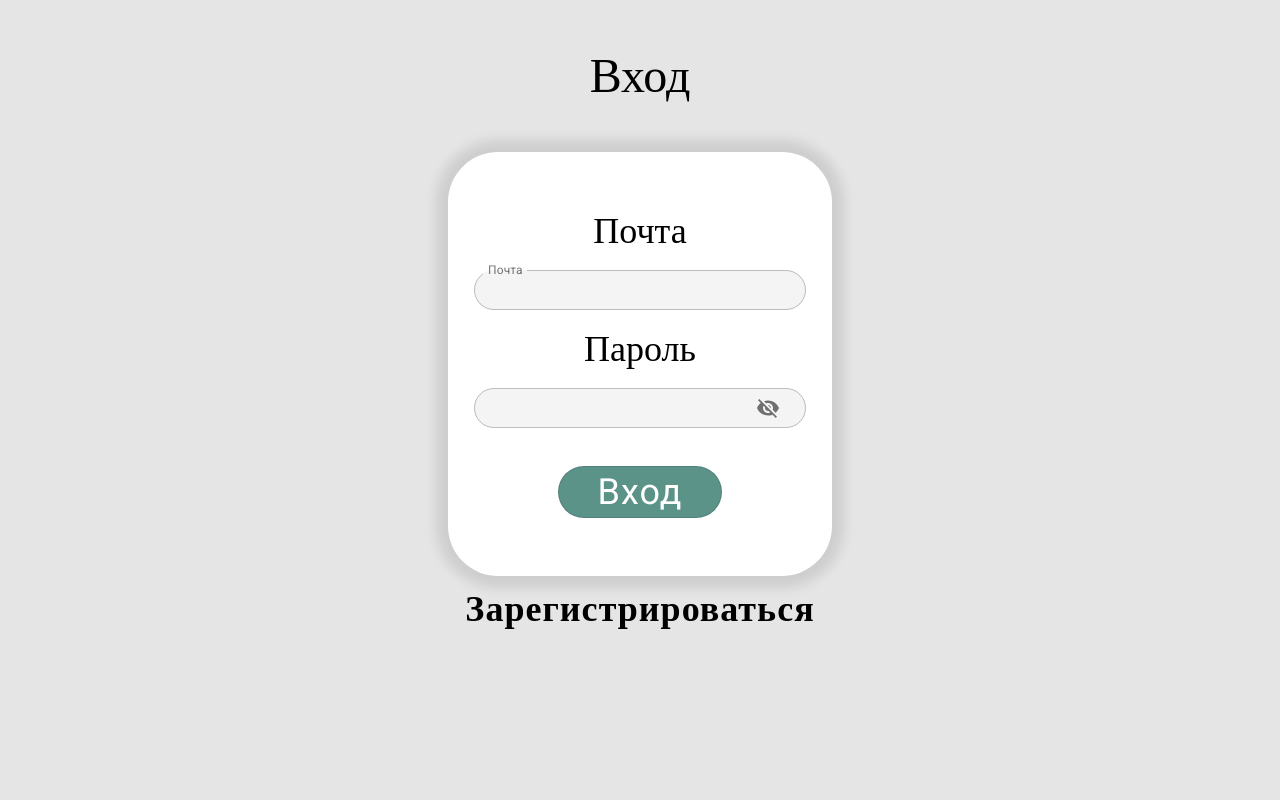
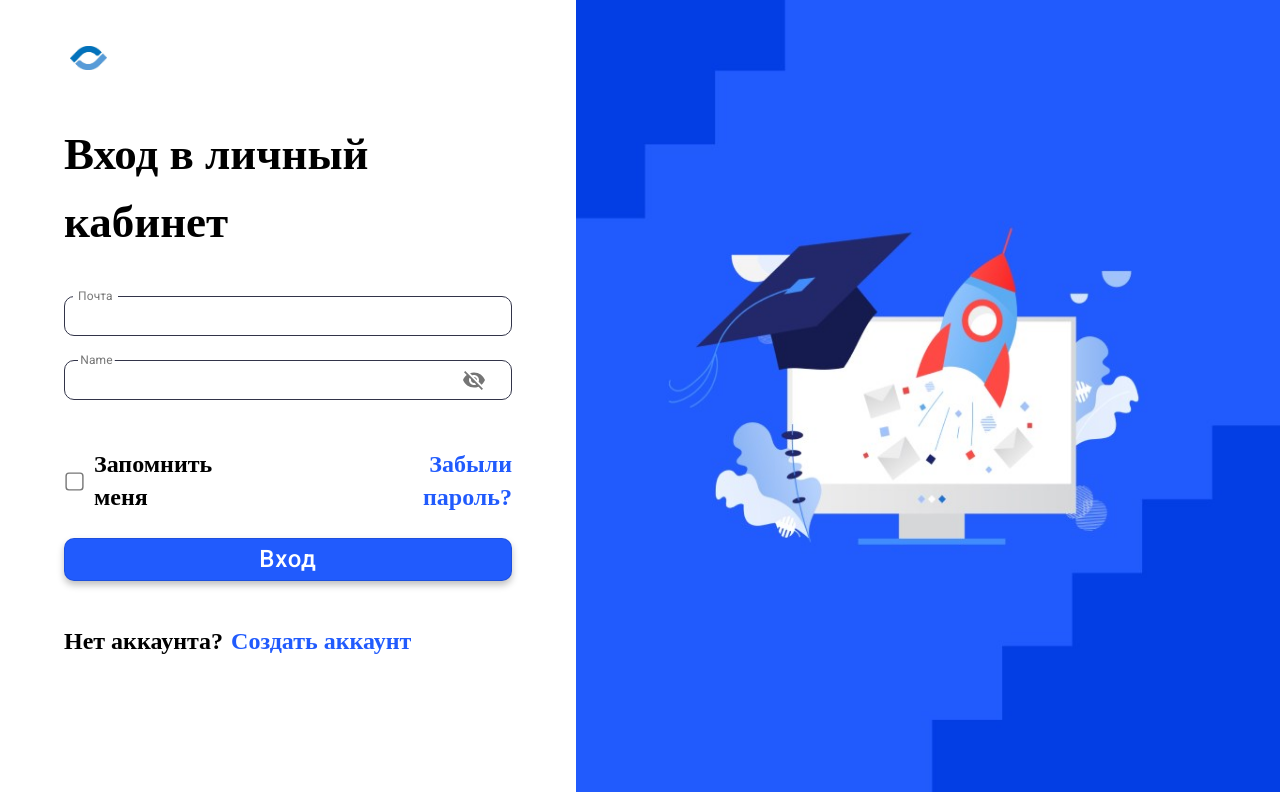
Before and after one commit to FirstCommandProject/frontend, a React (Create React App) app: page /login in a window 1280 px wide. Built offline with nearby package versions, Linux system fonts and the light colour scheme; a small style sheet from the web is missing.

Commit message:
changed signIn by design

```diff
--- a/package.json
+++ b/package.json
@@ -3,6 +3,7 @@
   "version": "0.1.0",
   "private": true,
   "dependencies": {
+    "@font/nunito": "^1.0.3",
     "@material-ui/core": "^4.11.3",
     "@material-ui/icons": "^4.11.2",
     "@material-ui/lab": "^4.0.0-alpha.57",
--- a/src/Component/Header/Header.css
+++ b/src/Component/Header/Header.css
@@ -28,7 +28,6 @@
     display: block;
     height: 100%;
     text-align: center;
-    vertical-align: center;
     text-decoration: none;
     color: white;
     padding-top: 2%;
--- a/src/Component/LoginPage/SignIn.js
+++ b/src/Component/LoginPage/SignIn.js
@@ -4,6 +4,8 @@ import axios from "axios";
 import { TextField, Button, Snackbar } from "@material-ui/core";
 import MuiAlert from "@material-ui/lab/Alert";
 import PasswordInput from "../PasswordInput/PasswordInput";
+import ourLogo from '../../Source/images/NewLogo.jpg';
+import rigthImage from '../../Source/images/signInImage.jpg';
 import "./SignIn.scss";
 
 function Alert(props) {
@@ -64,12 +66,19 @@ const SignIn = () => {
   let checkDisabled = !email.match(regexpEmail);
 
   return (
-    <div className="body">
-      <h2 className="header-text">Вход</h2>
-      <div className="main">
+    <div className='all'>
+      <div className="left">
+        <div className="image-header">
+          <Link to='/' >
+            <img
+                className="our-icon"
+                src={ourLogo}
+                alt="logo"/>
+          </Link>
+        </div>
+        <h2 className="header-text">Вход в личный кабинет</h2>
         <div className="sign-in">
           <div className="input-fields">
-            <p className="input-text">Почта</p>
             <TextField
               label="Почта"
               className="input"
@@ -83,11 +92,17 @@ const SignIn = () => {
             />
           </div>
           <div className="input-fields">
-            <p className="input-text">Пароль</p>
             <PasswordInput
               value={password}
               setValue={setPassword}
             />
+          </div>
+          <div className='memory'>
+            <input type="checkbox" className='checkbox'/>
+            <p className='left-text-checkbox'>Запомнить меня</p>
+            <Link to="/sign/in">
+              Забыли пароль?
+            </Link>
           </div>
           <div className="login">
             <Button
@@ -100,10 +115,10 @@ const SignIn = () => {
             </Button>
           </div>
         </div>
-      </div>
         <div className="buttons">
-        <Link to="/registration">
-          <Button className="text">Зарегистрироваться</Button>
+          <p>Нет аккаунта?</p>
+          <Link to="/sign/in">
+            Создать аккаунт
           </Link>
         </div>
         <Snackbar
@@ -118,6 +133,12 @@ const SignIn = () => {
           <Alert severity={alert}>{errorText}</Alert>
         </Snackbar>
       </div>
+      <div className='rigth'>
+        <img
+          src={rigthImage}
+          alt="rigth"/>
+      </div>
+    </div>
   );
 };
 
--- a/src/Component/LoginPage/SignIn.scss
+++ b/src/Component/LoginPage/SignIn.scss
@@ -1,54 +1,59 @@
+.all {
+  display: flex;
+  width: 100vw;
 
-.body {
-  max-width: 100vw;
+  .rigth {
+    width: 55%;
+    img {
+      width: 100%;
+      height: 99vh;
+      margin: 0;
+      padding: 0;
+    }
+  }
+
+  .left {
+    width: 35%;
+    margin: 0 5%;
+    margin-top: 5vh;
     display: flex;
     flex-direction: column;
-  align-items: center;
-  margin-bottom: 10vh;
-  background-color: #E5E5E5;
+    background-color: #FFFFFF;
+
+    .image-header {
+      width: 40px;
+      height: 40px;
+    }
 
     .header-text {
-    font-family: 'Poppins';
-    font-size: 48px;
+      display: flex;
       font-style: normal;
-    font-weight: 400;
-    line-height: 72px;
-    text-align: center;
+      font-weight: bold;
+      font-size: 45px;
+      line-height: 68px;
+      margin-bottom: 2vh;
+      margin-top: 5vh;
     }
 
-  .main {
-    width: 30%;
-    background: #FFFFFF;
-    box-shadow: 0px 0px 12px 12px rgba(0, 0, 0, 0.1);
-    border-radius: 50px;
-
     .sign-in {
-      width: 30vw;
+      width: 100%;
       padding-bottom: 2.5vh;
-      padding-top: 5vh;
     }
 
     .input-fields {
-      margin: 0 2vw;
-
-      .input-text {
-        text-align: center;
-        font-family: 'Poppins';
-        font-style: normal;
-        font-weight: normal;
-        font-size: 36px;
-        line-height: 54px;
-        color: #000000;
-        margin: 1.5vh 0;
-      }
+      margin: 3vh 0;
 
       .input {
         width: 100%;
       }
 
+      .MuiOutlinedInput-notchedOutline {
+        border: 1px solid #323449;
+      }
+
       .MuiOutlinedInput-root {
-        background: #F4F4F4;
-        border-radius: 50px;
+        background: white;
+        border-radius: 10px;
         height: 5vh;
       }
     }
@@ -56,34 +61,66 @@
     .login {
       display: flex;
       justify-content: center;
-      margin: 10% 2vw;
+      align-items: center;
 
       .login-btn {
-        background: rgba(89, 145, 135, 0.98);
-        border-radius: 50px;
-        font-family: Roboto;
+        width: 100%;
+        background: #215BFD;
+        mix-blend-mode: normal;
+        box-shadow: 0px 4px 7px rgba(0, 0, 0, 0.25);
+        border-radius: 10px;
         font-style: normal;
-        font-weight: normal;
-        font-size: 36px;
-        line-height: 42px;
+        font-size: 24px;
+        line-height: 33px;
         color: #FFFFFF;
         text-transform: capitalize;
-        padding: 0.5vh 3vw;
-      }
+        padding: 0.5vh 0;
       }
     }
 
     .buttons {
       display: flex;
-    justify-content: center;
-    margin: 0 2vw;
+      align-items: center;
+      font-style: normal;
+      font-weight: 600;
+      font-size: 24px;
+      line-height: 33px;
+      margin: 0;
+
+      a {
+        padding-left: 8px;
+        text-decoration: none;
+        color: #215BFD;
+      }
+    }
+
+    .memory {
+      display: flex;
+      align-items: center;
+      font-style: normal;
+      font-weight: 600;
+      font-size: 24px;
+      line-height: 33px;
+      width: 100%;
+
+      .checkbox {
+        transform: scale(1.4);
+      }
+
+      .left-text-checkbox{
+        margin-left: 10px;
+      }
 
       a {
         text-decoration: none;
+        color: #215BFD;
+        text-align: right;
+        margin-left: 20%;
+      }
+    }
+  }
 }
 
-  }
-}
 
 @media screen and (max-width: 1000px) {
   .body .main .sign-in {
--- a/src/Component/PasswordInput/PasswordInput.js
+++ b/src/Component/PasswordInput/PasswordInput.js
@@ -3,13 +3,14 @@ import {
   IconButton,
   OutlinedInput,
   InputAdornment,
+  InputLabel,
   FormControl
 } from '@material-ui/core'
 import VisibilityOff from '@material-ui/icons/VisibilityOff';
 import Visibility from '@material-ui/icons/Visibility';
 import './PasswordInput.scss'
 
-const InputAdornments = ({checkPassword, repeatPasswordError, passwordError, value, setValue, placeholder}) => {
+const InputAdornments = ({checkPassword, repeatPasswordError, passwordError, value, setValue}) => {
   const [showPassword, setShowPassword] = useState(false);
 
   const handleChange = (e) => {
@@ -25,12 +26,17 @@ const InputAdornments = ({checkPassword, repeatPasswordError, passwordError, val
   };
 
   return (
-    <FormControl className={passwordError || repeatPasswordError ? 'input-password-error' : 'input'}>
+    <FormControl variant="outlined" className={passwordError || repeatPasswordError ? 'input-password-error' : 'input'}>
+      <InputLabel
+        shrink
+        variant="outlined"
+        style={{backgroundColor: 'white', padding: "0 3px"}}
+      >
+        Name
+      </InputLabel>
       <OutlinedInput
         type={showPassword ? 'text' : 'password'}
         value={value}
-        placeholder={placeholder}
-        className='input-register-pass'
         onChange={(e) => handleChange(e)}
         endAdornment={
           <InputAdornment position='end'>
--- a/src/Component/RegisterPage/SignUp.js
+++ b/src/Component/RegisterPage/SignUp.js
@@ -94,6 +94,10 @@ const SignUp = () => {
           <div className="input-fields">
             <p className="input-text-1">Почта</p>
             <TextField
+              InputLabelProps={{
+                shrink: true,
+              }}
+              label="email"
               type="email"
               className={mailError ? "input-error" : "input"}
               variant="outlined"
@@ -101,9 +105,6 @@ const SignUp = () => {
               onChange={(e) => setEmail(e.target.value)}
               onBlur={() => checkEmail()}
             />
-            {mailError && (
-              <p className="input-text-error">Некорректная почта</p>
-            )}
           </div>
           <div className="input-fields">
             <p className="input-text-1">Пароль</p>
@@ -129,6 +130,10 @@ const SignUp = () => {
           <div className="input-fields">
             <p className="input-text-1">ФИО</p>
             <TextField
+              InputLabelProps={{
+                shrink: true,
+              }}
+              label="email"
               className={"input"}
               variant="outlined"
               value={userName}
@@ -139,6 +144,10 @@ const SignUp = () => {
           <div className="input-fields">
             <p className="input-text-1">ВУЗ</p>
             <TextField
+              InputLabelProps={{
+                shrink: true,
+              }}
+              label="email"
               className={"input"}
               variant="outlined"
               value={university}
--- a/src/index.css
+++ b/src/index.css
@@ -1,10 +1,10 @@
+@import "@font/nunito";
+
 body {
   margin: 0;
   height: 100vh;
-  background-color: #e5e5e5;
-  font-family: -apple-system, 'BlinkMacSystemFont', 'Poppins', 'Segoe UI', 'Roboto', 'Oxygen',
-    'Ubuntu', 'Cantarell', 'Fira Sans', 'Droid Sans', 'Helvetica Neue',
-    sans-serif;
+  background-color: white;
+  font-family: var(--fontFamily-nunito);
   -webkit-font-smoothing: antialiased;
   -moz-osx-font-smoothing: grayscale;
 }
```
Also changed, not shown: src/Source/images/signInImage.jpg (added), 1 other file (tests, documents, lock files or other folders). Lines whose indentation alone changed are shown as unchanged.
